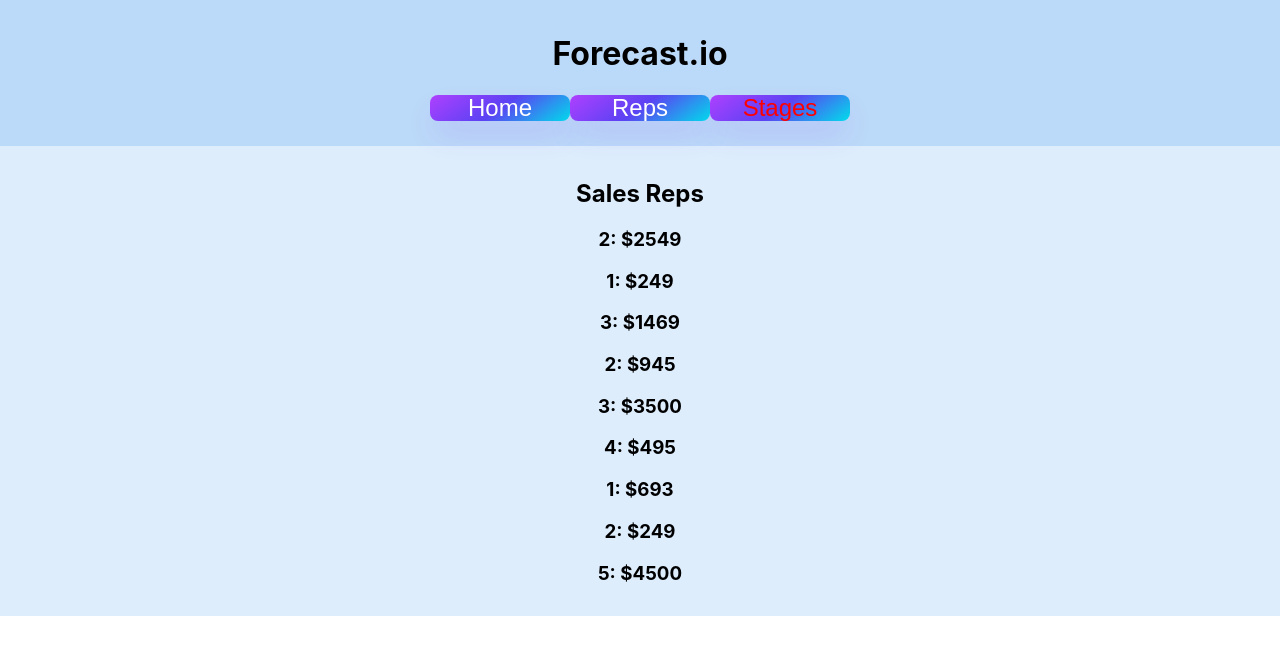
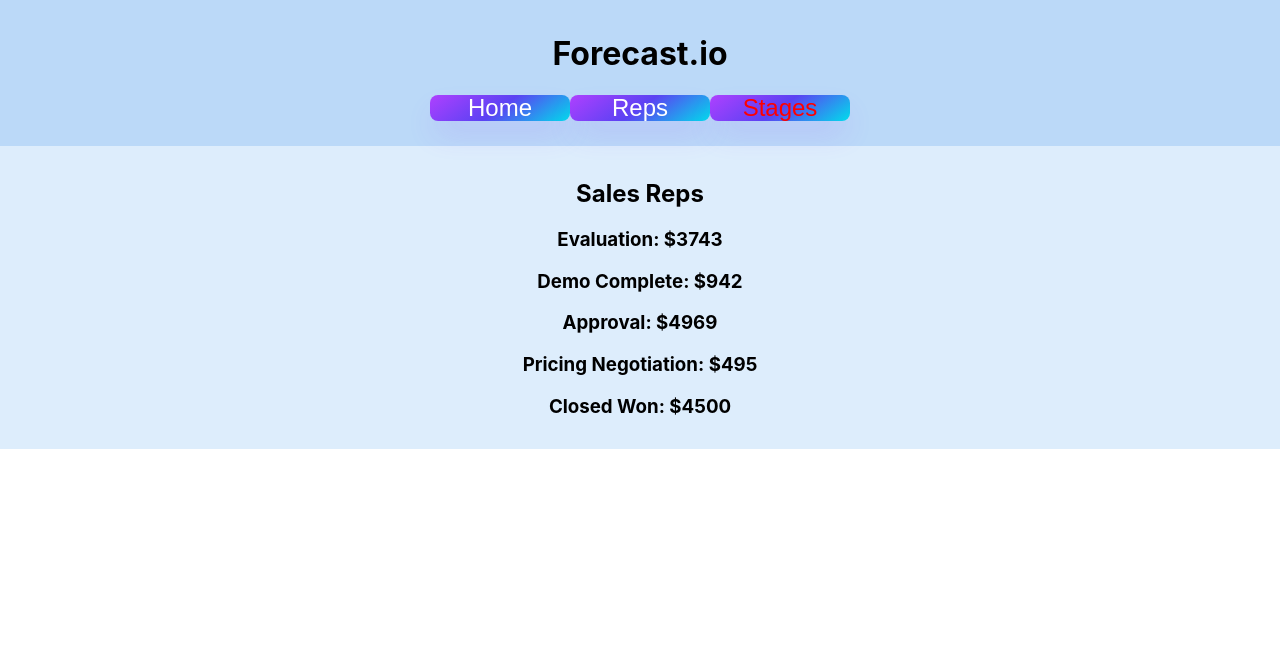
Before and after one commit to Alexisaacs18/salesForcasting, a React (Create React App) app in the folder sales-forcasting/: page /stages in a window 1280 px wide. Shown: the top 654 px of the page. Built offline with nearby package versions, Linux system fonts and the light colour scheme; data requests are answered from the project's data file.

Commit message:
finished stage page

```diff
--- a/sales-forcasting/src/Components/RepPage.js
+++ b/sales-forcasting/src/Components/RepPage.js
@@ -16,19 +16,15 @@ function RepPage() {
 
     const totalMRRByRepArray = [];
 
-    // Iterate through the deals and sum up MRR for each rep
     dealReps.forEach(deal => {
         const rep = deal.rep;
         const mrr = deal.monthly_recurring_revenue;
 
-        // Check if rep already exists in the array
         const existingRepIndex = totalMRRByRepArray.findIndex(item => item.rep === rep);
 
         if (existingRepIndex !== -1) {
-            // If rep exists, update the MRR
             totalMRRByRepArray[existingRepIndex].mrr += mrr;
         } else {
-            // If rep doesn't exist, add a new object to the array
             totalMRRByRepArray.push({ rep, mrr });
         }
     });
--- a/sales-forcasting/src/Components/StagePage.js
+++ b/sales-forcasting/src/Components/StagePage.js
@@ -4,7 +4,9 @@ import { useState, useEffect } from 'react';
 function StagePage() {
 
     const dealsUrl = "http://localhost:3001/deals"
+    const stageUrl = "http://localhost:3001/stages"
     const [dealReps, setDealReps] = useState([])
+    const [stages, setStages] = useState([])
 
 
     useEffect(() => {
@@ -13,34 +15,39 @@ function StagePage() {
             .then(data => setDealReps(data))
     }, [])
 
+    useEffect(() => {
+        fetch(stageUrl)
+            .then(res => res.json())
+            .then(data => setStages(data))
+    }, [])
+
+    function getStageNameById(id) {
+        const stage = stages.find((s) => s.id === id);
+        return stage ? stage.name : "Stage not found";
+    }
+
 
     const totalMRRByRepArray = [];
 
-    // Iterate through the deals and sum up MRR for each rep
     dealReps.forEach(deal => {
-        const stageId = deal.stage_id;
+        const stage = deal.stage_id;
         const mrr = deal.monthly_recurring_revenue;
 
-        // Check if rep already exists in the array
-        const existingRepIndex = totalMRRByRepArray.findIndex(item => item.stage_id === stageId);
+        const existingRepIndex = totalMRRByRepArray.findIndex(item => item.stage === stage);
 
         if (existingRepIndex !== -1) {
-            // If rep exists, update the MRR
             totalMRRByRepArray[existingRepIndex].mrr += mrr;
         } else {
-            // If rep doesn't exist, add a new object to the array
-            totalMRRByRepArray.push({ stageId, mrr });
+            totalMRRByRepArray.push({ stage, mrr });
         }
     });
-
-    console.log(totalMRRByRepArray)
 
 
     return (
         <div className="RepPage">
             <h2>Sales Reps</h2>
             {totalMRRByRepArray.map((repData) => (
-                <h3 key={repData.stageId}>{`${repData.stageId}: $${repData.mrr}`}</h3>
+                <h3 key={repData.stage}>{`${getStageNameById(repData.stage)}: $${repData.mrr}`}</h3>
             ))}
 
 
```
